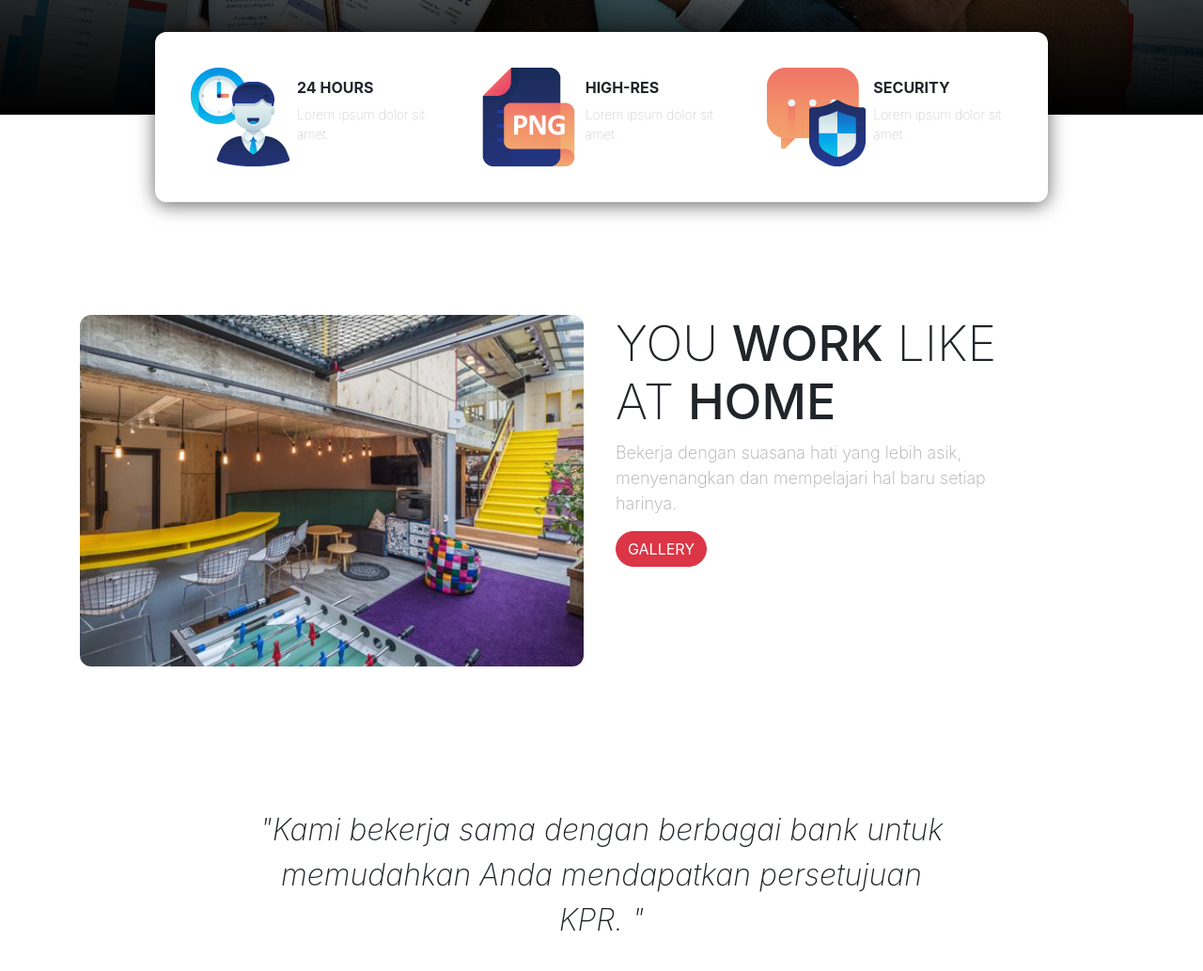
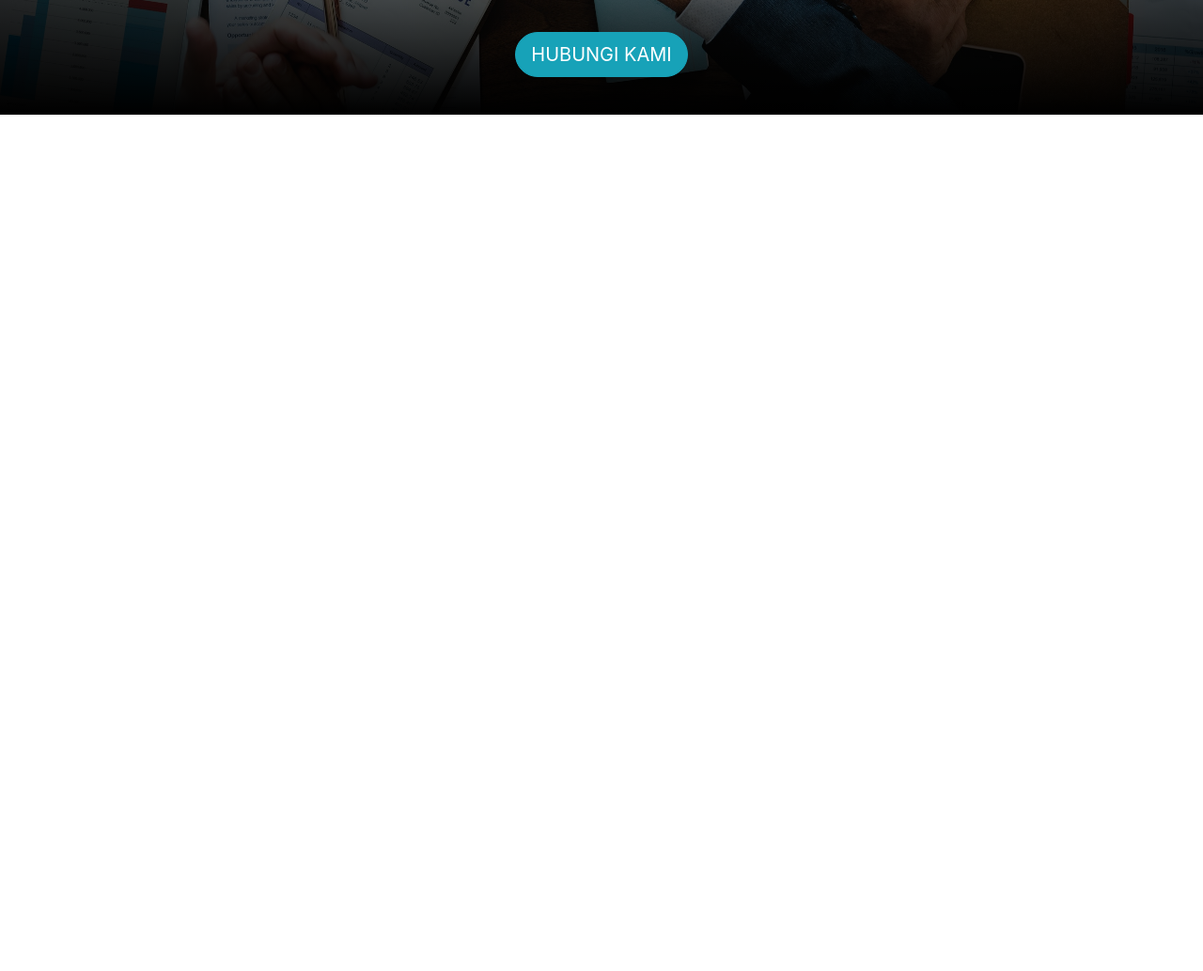
Before and after one commit to greenandararesidence/greenandararesidence.github.io, a plain HTML site: page index.html in a window 1280 px wide. Shown: the part 527-1560 px from the top of the page at 94% size. After the commit the page ends 800 px from the top, so only its background shows below. Drawn offline with nearby package versions, Linux system fonts and the light colour scheme; a web font is replaced by a local one.

Commit message:
Update index.html
perubahan

```diff
--- a/index.html
+++ b/index.html
@@ -12,7 +12,7 @@ k<!doctype html>
     <!-- Google Fonts -->
     <link href="https://fonts.googleapis.com/css?family=Viga" rel="stylesheet">
 
-    <title>Banyu Media Digital</title>
+    <title>GREEN ANDARA RESIDENCE</title>
   </head>
   <body>
 
@@ -20,17 +20,17 @@ k<!doctype html>
     <!-- Navbar -->
     <nav class="navbar navbar-expand-lg navbar-light">
       <div class="container">
-        <a class="navbar-brand" href="http://banyumediadigital.com/">Banyu Media Digital</a>
+        <a class="navbar-brand" href="https://permatajamburesidence.com/">GREEN ANDARA</a>
         <button class="navbar-toggler" type="button" data-toggle="collapse" data-target="#navbarNavAltMarkup" aria-controls="navbarNavAltMarkup" aria-expanded="false" aria-label="Toggle navigation">
           <span class="navbar-toggler-icon"></span>
         </button>
         <div class="collapse navbar-collapse" id="navbarNavAltMarkup">
           <div class="navbar-nav ml-auto">
-            <a class="nav-item nav-link active" href="http://banyumediadigital.com/">Home <span class="sr-only">(current)</span></a>
-            <a class="nav-item nav-link" href="#">Pricing</a>
-            <a class="nav-item nav-link" href="#">Features</a>
-            <a class="nav-item nav-link" href="#">Contact</a>
-            <a class="nav-item nav-link btn btn-primary text-white tombol" href="#">Join Us</a>
+            <a class="nav-item nav-link active" href="https://permatajamburesidence.com/">Home <span class="sr-only">(current)</span></a>
+            <a class="nav-item nav-link" href="https://permatajamburesidence.com/">promo</a>
+            <a class="nav-item nav-link" href="https://permatajamburesidence.com/">type unit</a>
+            <a class="nav-item nav-link" href="https://permatajamburesidence.com/">fasilitas</a>
+            <a class="nav-item nav-link btn btn-primary text-white tombol" href="https://permatajamburesidence.com/">Join Us</a>
           </div>
         </div>
       </div>
@@ -40,83 +40,15 @@ k<!doctype html>
     <!-- Jumbotron -->
     <div class="jumbotron jumbotron-fluid">
       <div class="container">
-        <h1 class="display-4">Jasa Pembuatan  <span>website</span> <br>terbaik <span>dan </span>profesional</h1>
-        <a href="#" class="btn btn-info btn-lg tombol">View Our Work</a>
+        <h1 class="display-4">Perumahan <span>Green Andara Residence </span> <br>terbaik <span>dan </span>profesional</h1>
+        <a href="#" class="btn btn-info btn-lg tombol">hubungi Kami</a>
       </div>
     </div>
     <!-- akhir Jumbotron -->
 
 
     <!-- container -->
-    <div class="container">
 
-      <!-- info panel -->
-      <div class="row justify-content-center">
-        <div class="col-10 info-panel">
-          <div class="row">
-            <div class="col-sm">
-              <img src="img/employee.png" alt="Employee" class="img-fluid float-left">
-              <h4>24 Hours</h4>
-              <p>Lorem ipsum dolor sit amet.</p>
-            </div>
-            <div class="col-lg">
-              <img src="img/hires.png" alt="HiRes" class="img-fluid float-left">
-              <h4>High-Res</h4>
-              <p>Lorem ipsum dolor sit amet.</p>
-            </div>
-            <div class="col-lg">
-              <img src="img/security.png" alt="Security" class="img-fluid float-left">
-              <h4>Security</h4>
-              <p>Lorem ipsum dolor sit amet.</p>
-            </div>
-          </div>
-        </div>
-      </div>
-      <!-- akhir info panel -->
-
-
-      <!-- Workingspace -->
-      <div class="row workingspace">
-        <div class="col-lg-6">
-          <img src="img/workingspace.png" alt="Working Space" class="img-fluid">
-        </div>
-        <div class="col-lg-5">
-          <h2>You <span>Work</span> Like at <span>Home</span></h2>
-          <p>Bekerja dengan suasana hati yang lebih asik, menyenangkan
-            dan mempelajari hal baru setiap harinya.</p>
-          <a href="#" class="btn btn-danger tombol">Gallery</a>
-        </div>
-      </div>
-      <!-- akhir Workingspace -->
-
-
-      <!-- Testimonial -->
-      <section class="testimonial">
-        <div class="row justify-content-center">
-          <div class="col-lg-8">
-            <p>"Kami bekerja sama dengan berbagai bank untuk memudahkan Anda mendapatkan persetujuan KPR.
-
-              "</p>
-          </div>
-        </div>
-        <!-- <div class="row justify-content-center">
-          <div class="col-lg-6 justify-content-center d-flex">
-            <img src="img/img1.png" alt="Testimonial 1">
-            <img src="img/img2.png" alt="Testimonial 2" class="img-main">
-            <img src="img/img3.png" alt="Testimonial 3">
-          </div>
-        </div> -->
-        <!-- <div class="row justify-content-center info-text">
-          <div class="col-lg text-center">
-            <h5>Sunny Ye</h5>
-            <p>Designer</p>
-          </div>
-        </div> -->
-      </section>
-      <!-- akhir Testimonial -->
-
-
-    </div>
     <!-- akhir container -->
 
 
```
